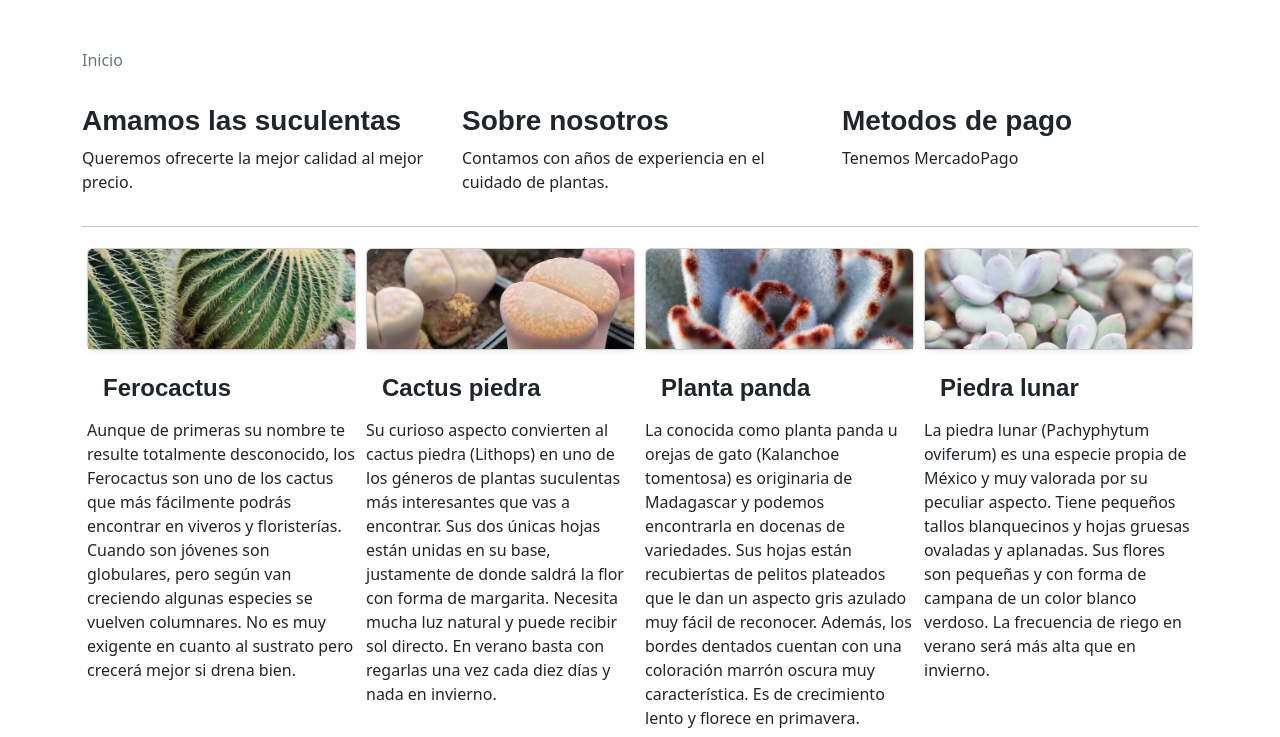
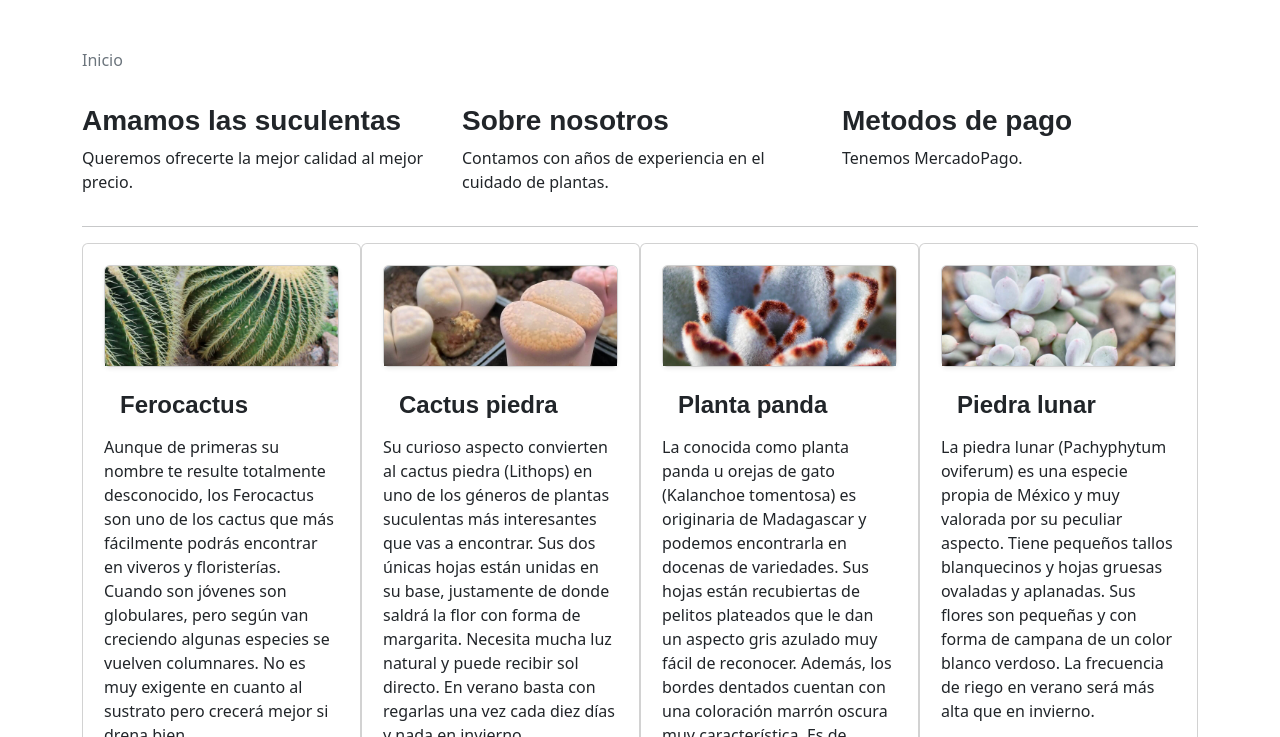
Before and after one commit to ezequielbuffa/hotels-guide, a website: page index.html in a window 1280 px wide. Shown: the part 208-945 px from the top of the page. Drawn offline with nearby package versions, Linux system fonts and the light colour scheme; a web font is replaced by a local one.

Commit message:
Modify cards

```diff
--- a/index.html
+++ b/index.html
@@ -54,22 +54,22 @@
             <div class="col-sm-4 ">
                 <p>
                 <h3>Metodos de pago</h4>
-                    <p>Tenemos MercadoPago</p>
+                    <p>Tenemos MercadoPago.</p>
                     </p>
             </div>
         </div>
         <hr>
         <!-- Product list container -->
         <div class="d-flex flex-wrap flex-row-reverse">
-            <div class="card-sucu d-flex flex-column justify-content-between ">
-                <div>
+            <div class="card card-sucu d-flex flex-column justify-content-between ml-2">
+                <div class="card-body">
                     <a href="#" class="card mb-4 shadow-sm custom-card">
                         <img src="img/piedra-lunar.jpg" alt="piedra-lunar" class="bd-placeholder-img card-img-top">
                     </a>
                     <div>
-                        <h4 class="m-3">Piedra lunar</h3>
+                        <h4 class="card-title m-3 ">Piedra lunar</h3>
                     </div>
-                    <div class="card-body">
+                    <div >
                         <p class="card-text">La piedra lunar (Pachyphytum oviferum) es una especie propia de México y
                             muy
                             valorada por su peculiar aspecto. Tiene pequeños tallos blanquecinos y hojas gruesas
@@ -82,15 +82,15 @@
                     <button class="btn btn-comprar">Comprar</button>
                 </div>
             </div>
-            <div class="card-sucu d-flex flex-column justify-content-between">
-                <div>
+            <div class="card card-sucu d-flex flex-column justify-content-between ml-2">
+                <div class="card-body">
                     <a href="#" class="card mb-4 shadow-sm custom-card">
                         <img src="img/planta-panda.jpg" alt="planta-panda" class="bd-placeholder-img card-img-top">
                     </a>
                     <div>
-                        <h4 class="m-3">Planta panda</h3>
+                        <h4 class="card-title m-3 ">Planta panda</h3>
                     </div>
-                    <div class="card-body">
+                    <div>
                         <p class="card-text">La conocida como planta panda u orejas de gato (Kalanchoe tomentosa) es
                             originaria de Madagascar y podemos encontrarla en docenas de variedades. Sus hojas están
                             recubiertas de pelitos plateados que le dan un aspecto gris azulado muy fácil de reconocer.
@@ -103,15 +103,15 @@
                     <button class="btn btn-comprar">Comprar</button>
                 </div>
             </div>
-            <div class="card-sucu d-flex flex-column justify-content-between">
-                <div>
+            <div class="card card-sucu d-flex flex-column justify-content-between ml-2">
+                <div class="card-body">
                     <a href="#" class="card mb-4 shadow-sm custom-card">
                         <img src="img/catus-piedra.jpg" alt="cactus-piedra" class="bd-placeholder-img card-img-top">
                     </a>
                     <div>
-                        <h4 class="m-3">Cactus piedra</h3>
+                        <h4 class=" card-title m-3">Cactus piedra</h3>
                     </div>
-                    <div class="card-body">
+                    <div>
                         <p class="card-text">Su curioso aspecto convierten al cactus piedra (Lithops) en uno de los
                             géneros
                             de plantas suculentas más interesantes que vas a encontrar. Sus dos únicas hojas están
@@ -127,15 +127,15 @@
                     <button class="btn btn-comprar">Comprar</button>
                 </div>
             </div>
-            <div class="card-sucu d-flex flex-column justify-content-between">
-                <div>
+            <div class="card card-sucu d-flex flex-column justify-content-between ml-2">
+                <div class="card-body">
                     <a href="#" class="card mb-4 shadow-sm custom-card">
                         <img src="img/ferocactus.jpg" alt="ferocactus" class="bd-placeholder-img card-img-top">
                     </a>
                     <div>
-                        <h4 class="m-3">Ferocactus</h3>
+                        <h4 class="card-title m-3">Ferocactus</h3>
                     </div>
-                    <div class="card-body">
+                    <div>
                         <p class="card-text">Aunque de primeras su nombre te resulte totalmente desconocido, los
                             Ferocactus
                             son uno de los cactus que más fácilmente podrás encontrar en viveros y floristerías. Cuando
```
